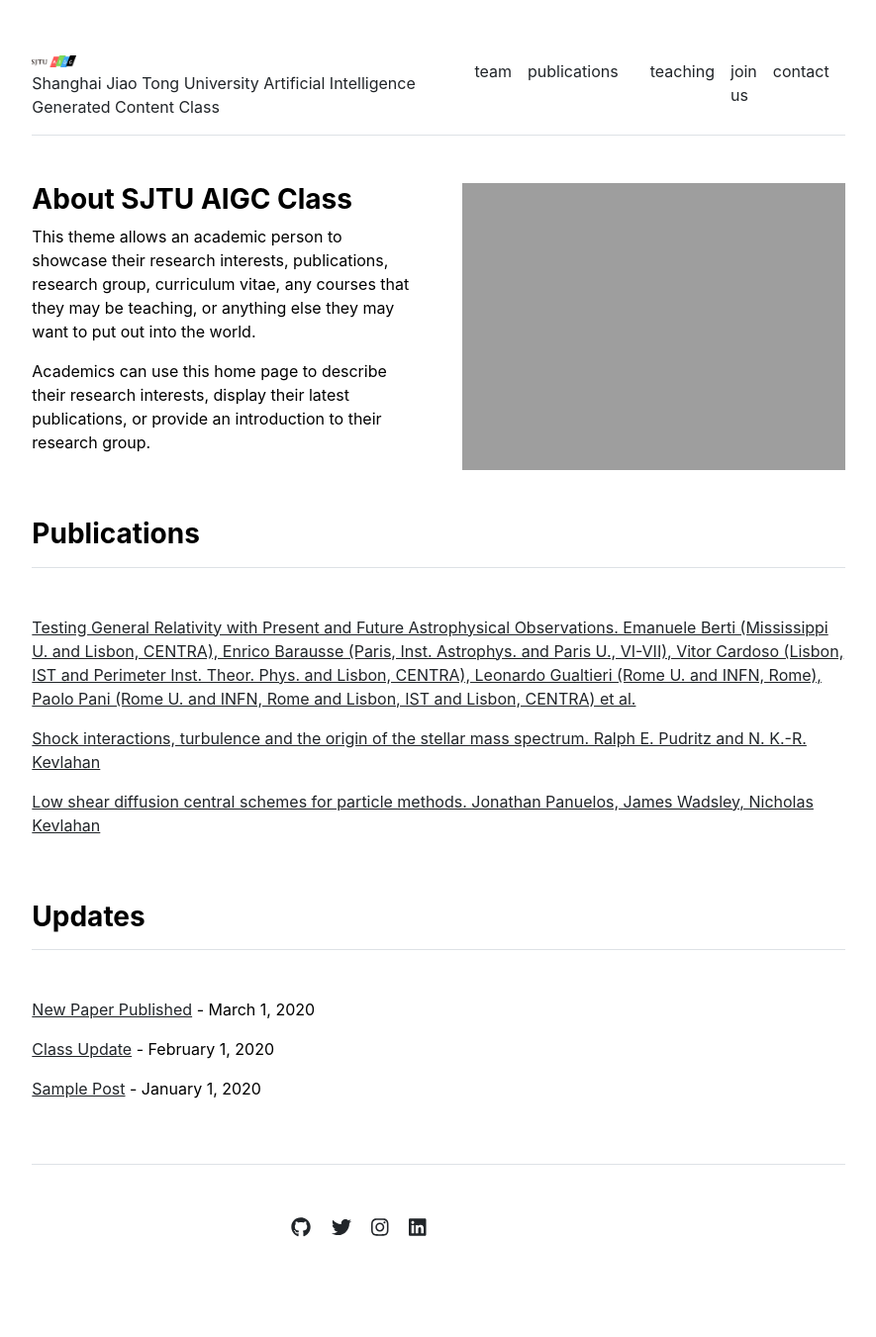
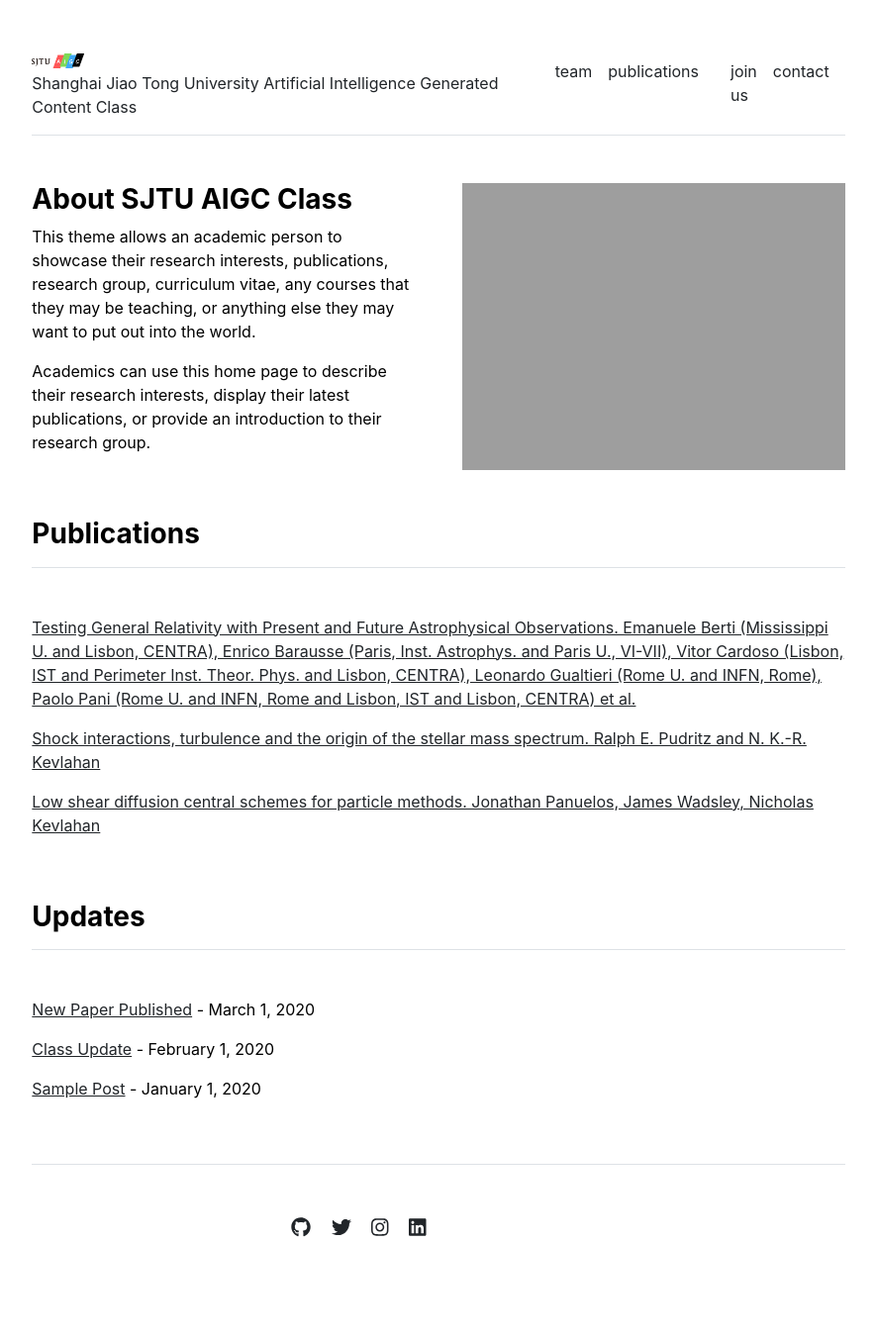
Before and after one commit to SJTU-AIGC/SJTU-AIGC.github.io, a Jekyll site: the page built from index.md, in a window 1280 px wide. Shown: the whole page at 99% size, without its empty margins (197-1082 px from the left). Built offline with Jekyll 4.4.1, drawn with Linux system fonts in a browser that asks for light colours.

Commit message:
Update settings.yml

```diff
--- a/_data/settings.yml
+++ b/_data/settings.yml
@@ -2,7 +2,7 @@ menu:
 - {name: 'team', url: '/team'}
 - {name: 'publications', url: '/publications'}
 - - {name: 'awards', url: '/awards'}
-- {name: 'teaching', url: '/teaching'}
+# - {name: 'teaching', url: '/teaching'}
 # - {name: 'cv', url: '/cv'}
 - {name: 'join us', url: '/joinus'}
 - {name: 'contact', url: '/contact'}
```
